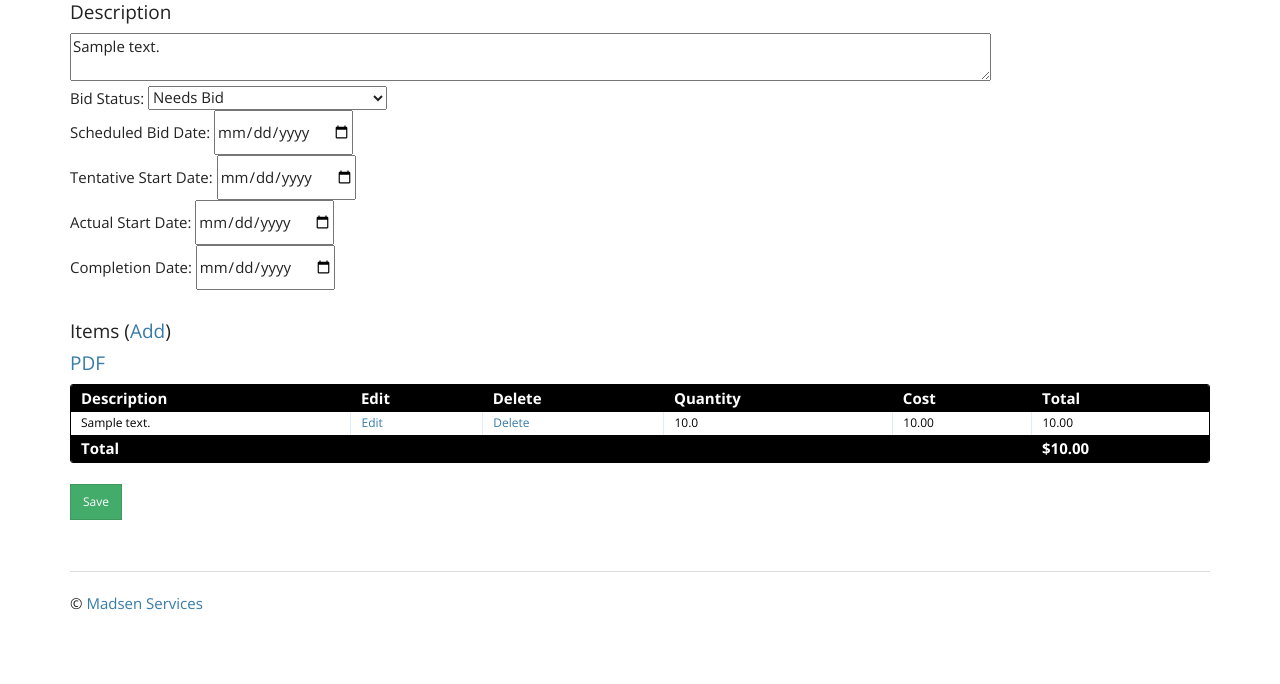
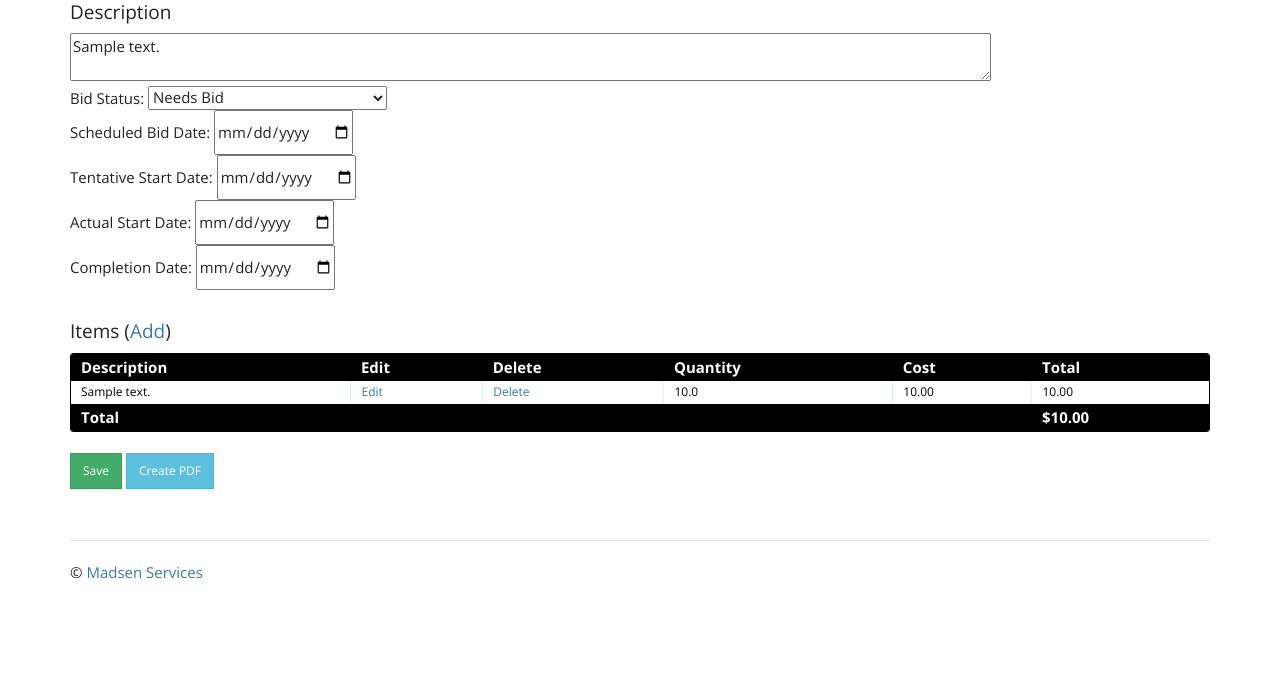
Before and after one commit to ande0581/madsenconcrete, a Flask app: page /bid_edit/1/ in a window 1280 px wide. Shown: the part 132-816 px from the top of the page. After the commit the page ends 711 px from the top, so only its background shows below. Run offline with Flask 2, Linux system fonts and the light colour scheme; the visitor is signed in with stand-in values (Sample User, id 1); tables that the repository leaves empty hold one stand-in row (values such as "Sample post").

Commit message:
changed create pdf over to a button from a text based link

```diff
--- a/project/templates/bid_form_edit.html
+++ b/project/templates/bid_form_edit.html
@@ -5,6 +5,7 @@
 {{ address.street }}<br>
 {{ address.city }}, {{ address.state }} {{ address.zip }}
 <br>
+
 
 <form class="form-signin" role="form" method="post" action="{{ action }}">
   {{ form.csrf_token }}
@@ -68,7 +69,6 @@ Completion Date: {{ form.completion_date(placeholder="MM/DD/YYYY") }}<br>
 <br>
 <div class="entries">
   <h4>Items (<a href="{{ url_for('item.item_add', bid_id=bid_id) }}">Add</a>)</h4>
-    <h4><a href="{{ url_for('bid.bid_create_pdf', bid_id_pdf=bid_id) }}" target="_blank">PDF</a></h4>
     <div class="datagrid">
     <table>
       <thead>
@@ -112,10 +112,9 @@ Completion Date: {{ form.completion_date(placeholder="MM/DD/YYYY") }}<br>
   </div>
 </div>
 <br>
-
-
-
-  <button class="btn btn-sm btn-success" type="submit">Save</button>
+    <button class="btn btn-sm btn-success" type="submit">Save</button>
+    <a href="{{ url_for('bid.bid_create_pdf', bid_id_pdf=bid_id) }}" target="_blank" class="btn btn-sm btn-info"
+       role="button">Create PDF</a>
 </form>
 
 {% endblock %}
```
